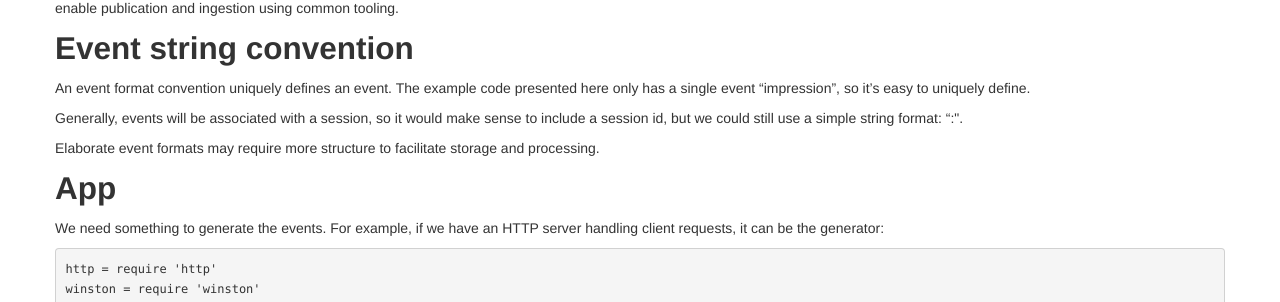
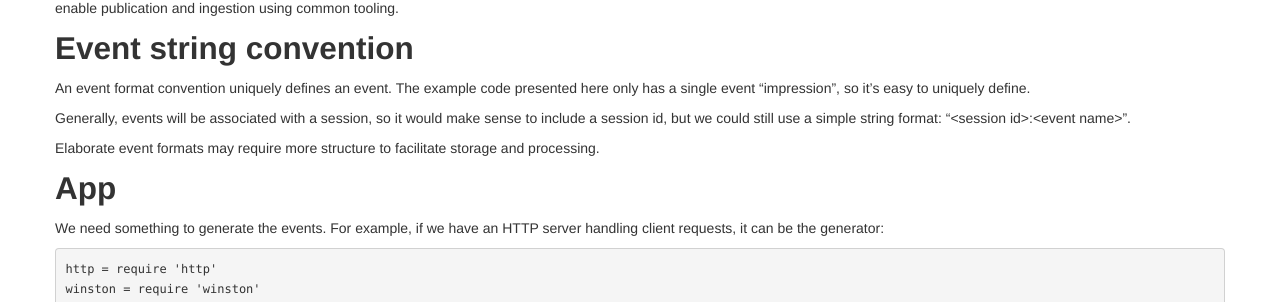
Before and after one commit to erikeldridge/erikeldridge.github.com, a Jekyll site: the page built from _posts/2013-08-30-event-logger-pattern.md, in a window 1280 px wide. Shown: the part 222-524 px from the top of the page. Built offline with Jekyll 4.4.1, drawn with Linux system fonts in a browser that asks for light colours; comment, search, counter and statistics services are not loaded.

Commit message:
Encode angle brackets

```diff
--- a/_posts/2013-08-30-event-logger-pattern.md
+++ b/_posts/2013-08-30-event-logger-pattern.md
@@ -19,7 +19,7 @@ The examples below use an intermediate log file to decouple the event generator
 
 An event format convention uniquely defines an event. The example code presented here only has a single event "impression", so it's easy to uniquely define.
 
-Generally, events will be associated with a session, so it would make sense to include a session id, but we could still use a simple string format: "<session id>:<event name>".
+Generally, events will be associated with a session, so it would make sense to include a session id, but we could still use a simple string format: "&lt;session id&gt;:&lt;event name&gt;".
 
 Elaborate event formats may require more structure to facilitate storage and processing.
 
```
